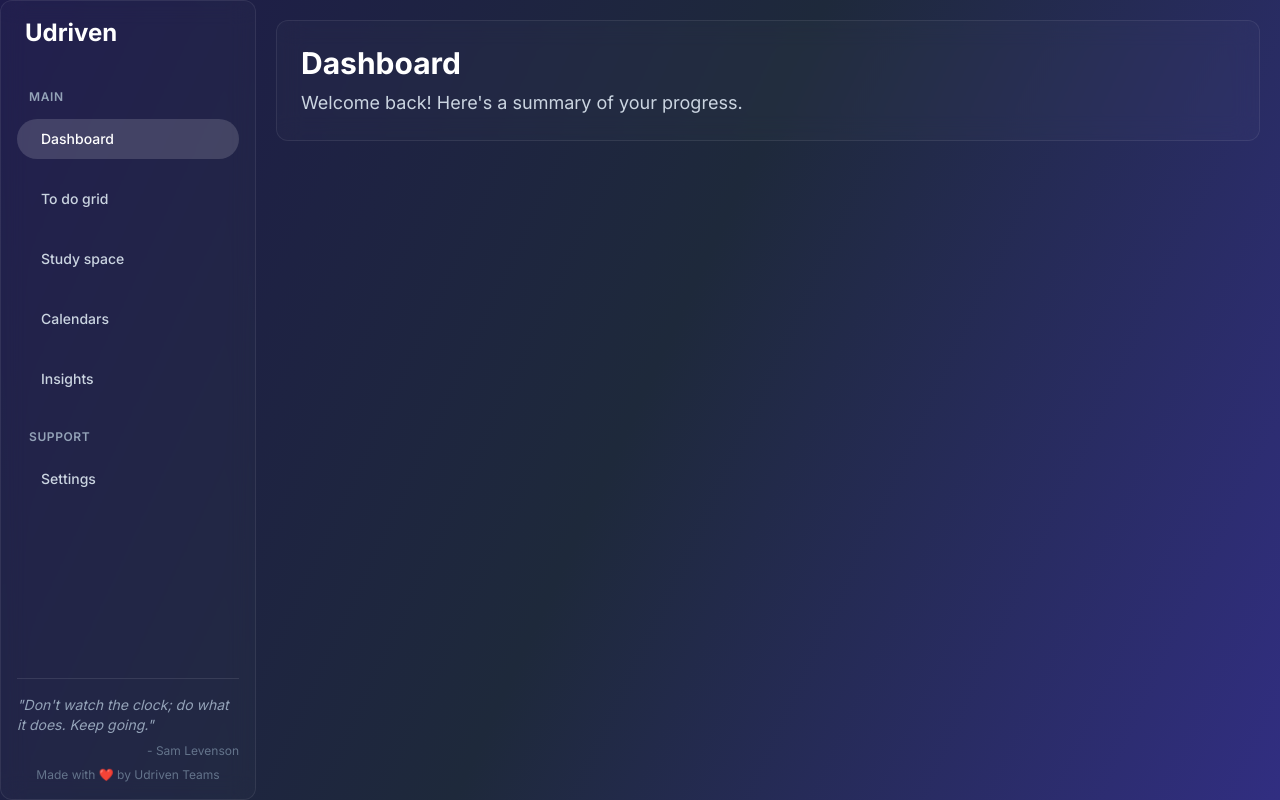
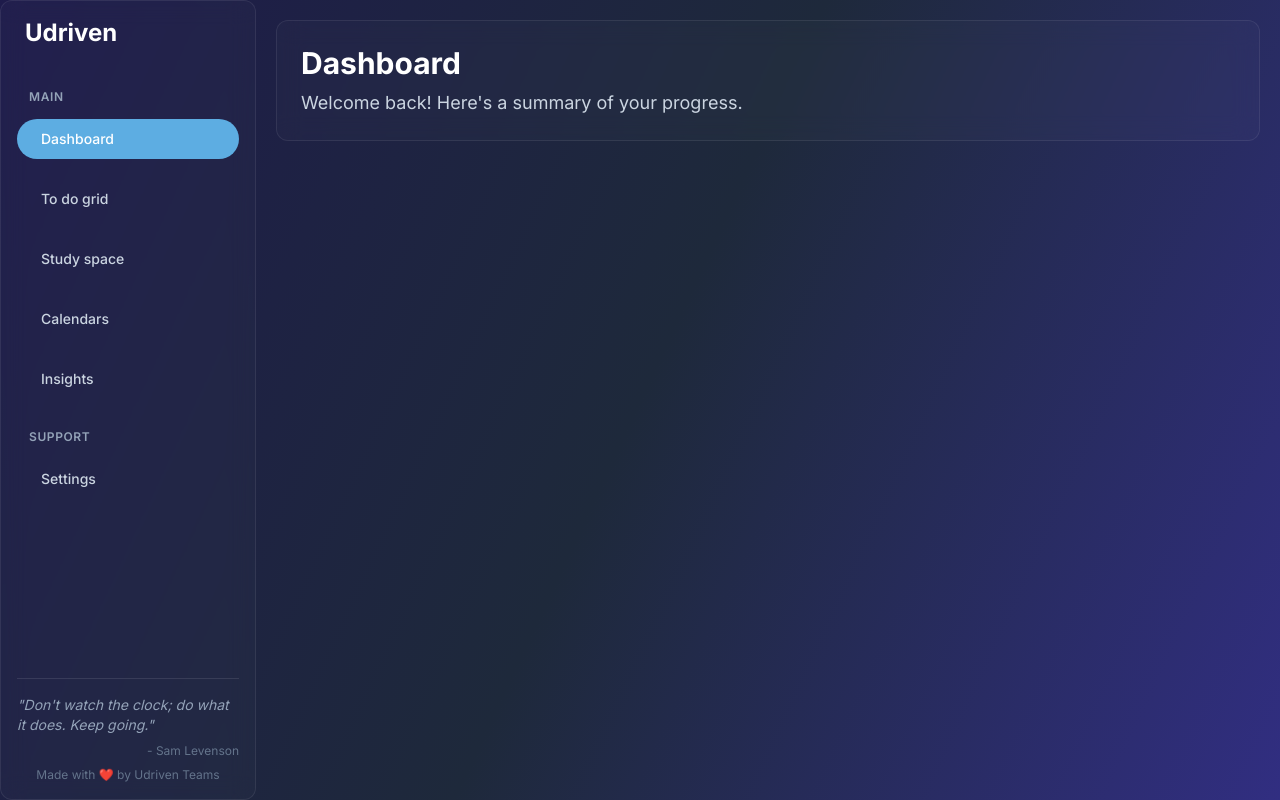
Before and after one commit to UDriven/Study_Space_Main_Page, a plain HTML site: page index.html in a window 1280 px wide. In both pictures the pointer is over the link "Dashboard". Drawn offline with nearby package versions, Linux system fonts and the light colour scheme.

Commit message:
adding background effect in the nav bar

```diff
--- a/assets/css/styles.css
+++ b/assets/css/styles.css
@@ -56,6 +56,9 @@ h6 { font-size: var(--h5); }
     text-decoration: none;
     color: #e2e8f0;
     font-size: 1.05rem;
+}
+#dash:hover{
+    background-color: #5dade2;
 }
 
 .nav-link:hover {
--- a/index.html
+++ b/index.html
@@ -34,7 +34,7 @@
             <nav class="flex-grow flex flex-col gap-2">
                 <div class="main-links flex flex-col gap-2">
                     <h3 class="nav-item-animate sidebar-text px-3 text-xs font-semibold text-slate-400 uppercase tracking-wider">Main</h3>
-                    <a href="#" data-target="dashboard-content" class="nav-item-animate nav-link flex items-center gap-3 px-3 py-2.5 text-sm font-medium rounded-full text-slate-300 hover:text-white">
+                    <a href="#" data-target="dashboard-content" class="nav-item-animate nav-link flex items-center gap-3 px-3 py-2.5 text-sm font-medium rounded-full text-slate-300 hover:text-white" id="dash">
                         <i class="gg-layout-grid"></i>
                         <span class="sidebar-text">Dashboard</span>
                     </a>
```
